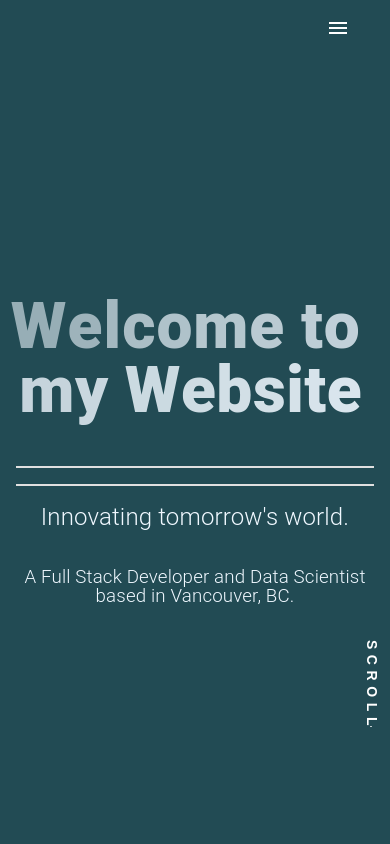
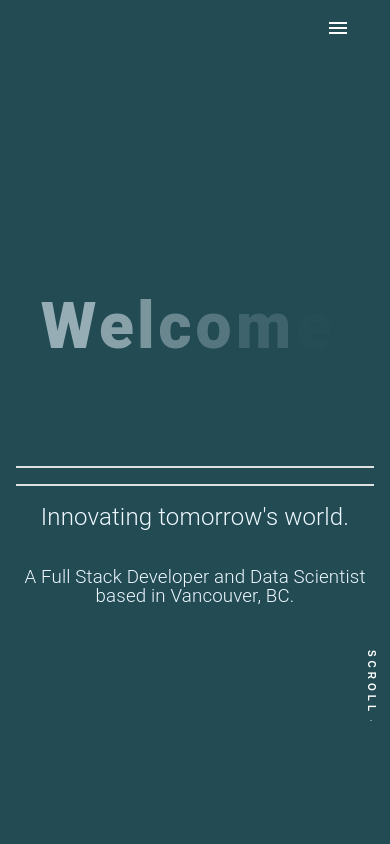
Before and after one commit to nkoda/nkoda.github.io, a React (Create React App) app: page / in a window 390 px wide. Shown: the top 844 px of the page. Built offline with nearby package versions, Linux system fonts and the light colour scheme; the HTML template or start-up script is replaced by a standard one.

Commit message:
fixing mobile bugs

```diff
--- a/src/App.css
+++ b/src/App.css
@@ -1,7 +1,11 @@
 .App {
   text-align: center;
+  box-sizing: border-box;
+  overflow-x: none;
 }
-
+.App > main{
+  overflow-x: none;
+}
 .App-logo {
   height: 40vmin;
   pointer-events: none;
--- a/src/App.js
+++ b/src/App.js
@@ -113,6 +113,7 @@ const container = window !== undefined ? () => window().document.body : undefine
         </Drawer>
       </Box>
       <Box
+        className="main"
         component="main"
         sx={{ flexGrow: 1, bgcolor: '#224b54', padding:2}}
       >
--- a/src/components/main-sections/contact.main-section.jsx
+++ b/src/components/main-sections/contact.main-section.jsx
@@ -31,7 +31,7 @@ const ContactSection = () => {
 
     const cardStyle = {
       width: '100%',
-      height: cardHeight < 700 ? '50%' : '70%',
+      height: cardHeight < 700 ? '30%' : '90%',
       backgroundColor: '#3e6169',
       color: '#CACACA',
       justifyContent: 'center',
@@ -92,7 +92,7 @@ const ContactSection = () => {
                     </Box>
                   <CardContent>
                     <Typography gutterBottom variant="h6" component="div" sx={titleStyle}>
-                        Email
+                        Github
                         </Typography>
                         <Typography variant="body2" >
                             Checkout my Github
--- a/src/components/main-sections/css/main-section.css
+++ b/src/components/main-sections/css/main-section.css
@@ -59,7 +59,8 @@
 #scroll-down {
     display: block;
     position: relative;
-    padding-top: 0px;
+    padding-left: 6px;
+    padding-top: 5px;
     text-align: center;
 }
 
@@ -68,7 +69,7 @@
     text-transform: uppercase;
     color: #FFF;
     font-family: "Courier-Prime", sans-serif;
-    font-size: 14px;
+    font-size: 10px;
     font-weight: 600;
     letter-spacing: 0.4em;
     text-align: center;
@@ -85,7 +86,7 @@
     left: 50%;
     margin-left: -1px;
     width: 2px;
-    height: 90px;
+    height: 50px;
     background: #FFF;
     content: ' ';
 }
--- a/src/components/main-sections/home.main-section.jsx
+++ b/src/components/main-sections/home.main-section.jsx
@@ -41,14 +41,14 @@ const HomeSection = () => {
             translateZ: 0,
             opacity: [0,1],
             easing: "easeOutExpo",
-            duration: 3000,
+            duration: 1500,
             delay: (el, i) => 500 + 30 * i
         }).add({
             targets: '.ml12 .letter',
             translateX: [0,-30],
             opacity: [1,0],
             easing: "easeInExpo",
-            duration: 2500,
+            duration: 1500,
             delay: (el, i) => 100 + 30 * i,
         }).add({
             loopComplete: () => {
--- a/src/index.css
+++ b/src/index.css
@@ -5,6 +5,7 @@ body {
     sans-serif;
   -webkit-font-smoothing: antialiased;
   -moz-osx-font-smoothing: grayscale;
+  overflow-x: hidden;
 }
 
 code {
```
